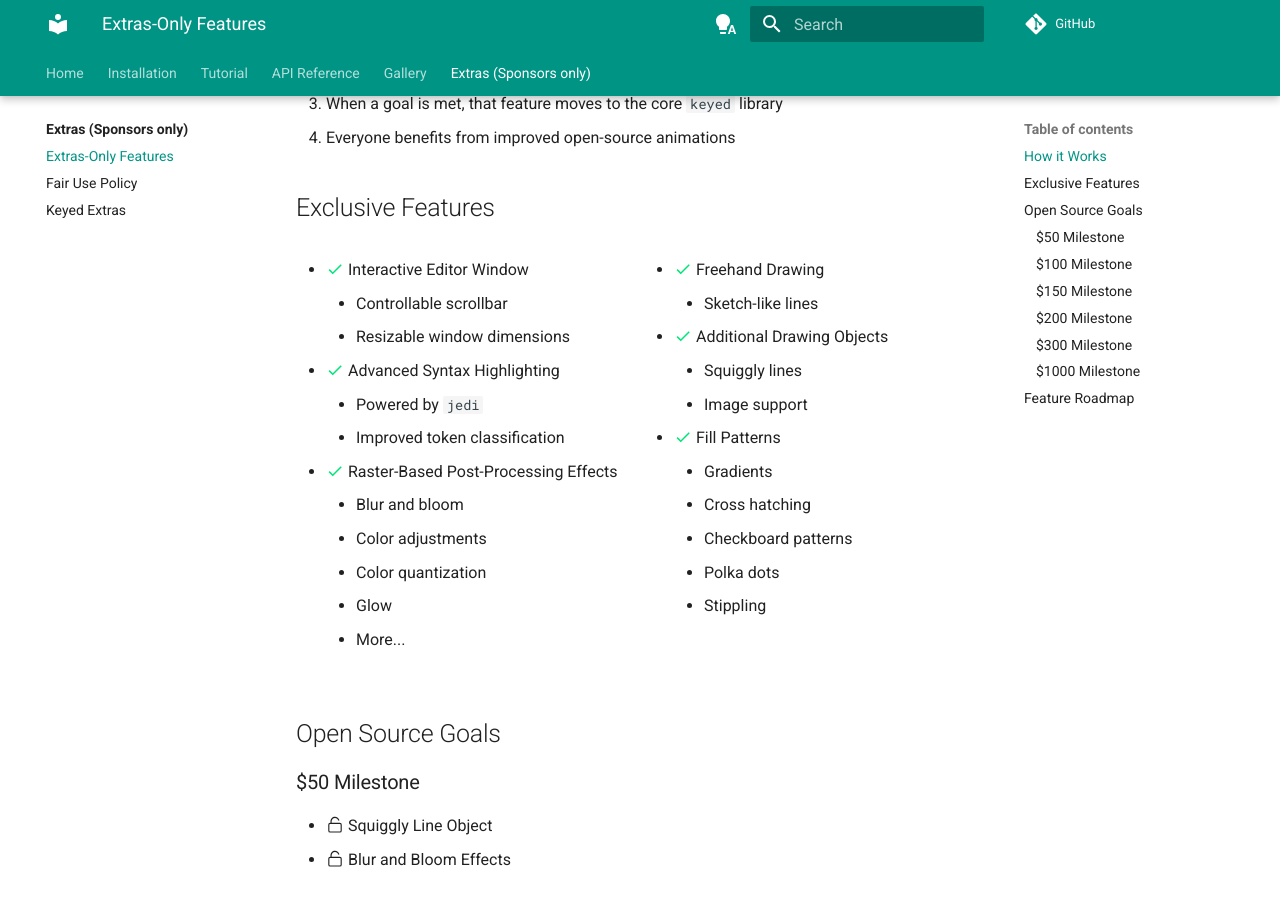
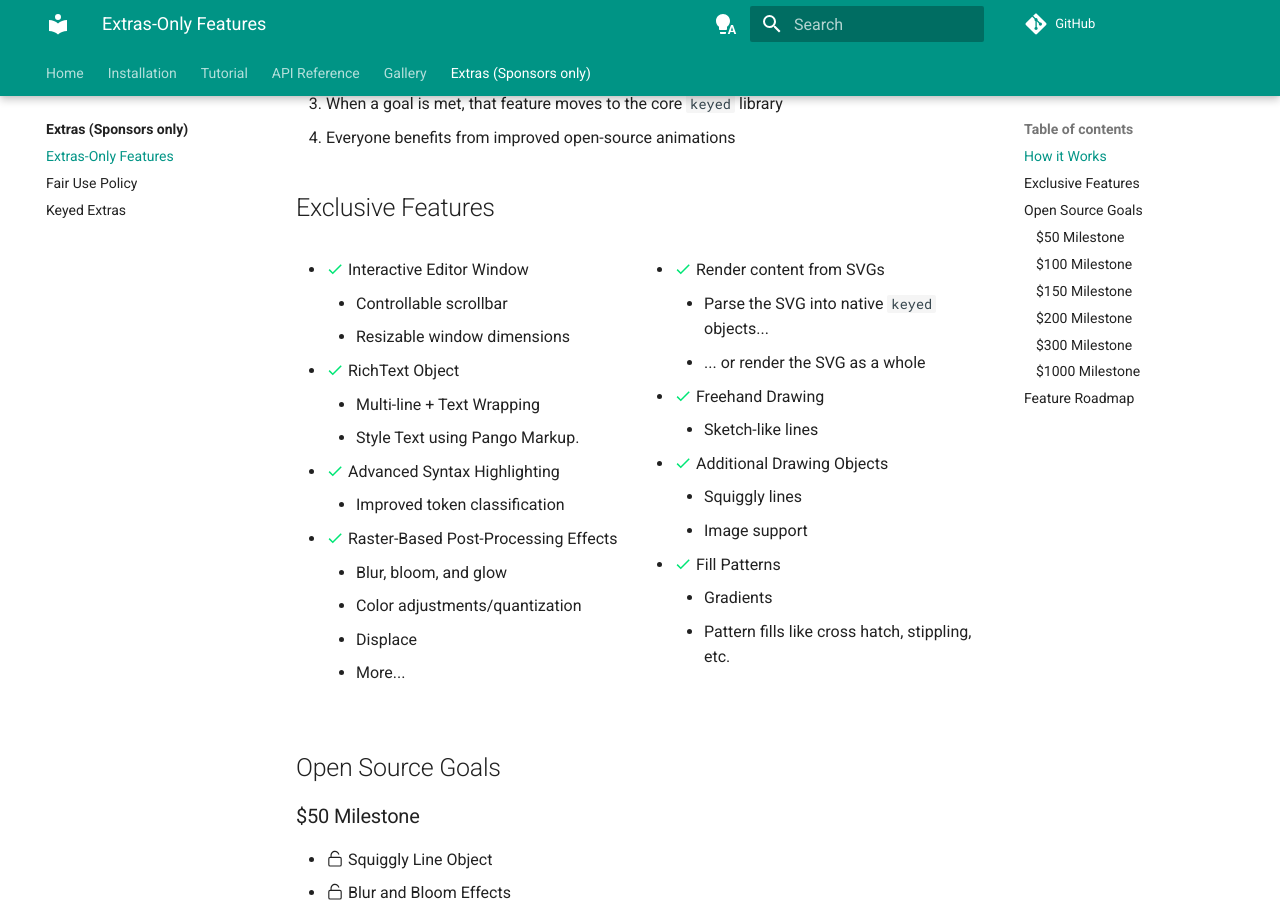
Before and after one commit to dougmercer/keyed, an MkDocs documentation site: the page built from docs/extras/goals.md, in a window 1280 px wide and 900 px high, scrolled down 445 px. Built offline with MkDocs 1.6.1 and Material for MkDocs 9.7.7, drawn with Linux system fonts in a browser that asks for light colours; emoji names are drawn with the system emoji font; comment, search, counter and statistics services are not loaded.

Commit message:
Misc. docs fixes

```diff
--- a/docs/extras/goals.md
+++ b/docs/extras/goals.md
@@ -18,20 +18,23 @@ Keyed Extras follows a progressive Sponsorware model. Features start in Extras a
 - :material-check:{ .checked } Interactive Editor Window
     - Controllable scrollbar
     - Resizable window dimensions
+- :material-check:{ .checked } RichText Object
+    - Multi-line + Text Wrapping
+    - Style Text using Pango Markup.
 - :material-check:{ .checked } Advanced Syntax Highlighting
-    - Powered by `jedi`
     - Improved token classification
 - :material-check:{ .checked } Raster-Based Post-Processing Effects
-    - Blur and bloom
-    - Color adjustments
-    - Color quantization
-    - Glow
+    - Blur, bloom, and glow
+    - Color adjustments/quantization
+    - Displace
     - More...
 
 </div>
 
 <div class="feature-column" markdown>
-
+- :material-check:{ .checked } Render content from SVGs
+    - Parse the SVG into native `keyed` objects...
+    - ... or render the SVG as a whole
 - :material-check:{ .checked } Freehand Drawing
     - Sketch-like lines
 - :material-check:{ .checked } Additional Drawing Objects
@@ -39,10 +42,7 @@ Keyed Extras follows a progressive Sponsorware model. Features start in Extras a
     - Image support
 - :material-check:{ .checked } Fill Patterns
     - Gradients
-    - Cross hatching
-    - Checkboard patterns
-    - Polka dots
-    - Stippling
+    - Pattern fills like cross hatch, stippling, etc.
 
 </div>
 
--- a/mkdocs.yml
+++ b/mkdocs.yml
@@ -136,25 +136,26 @@ plugins:
       handlers:
         python:
           paths: [src]
-          import:
+          inventories:
           - https://dougmercer.github.io/signified/objects.inv
           docstring_style: google
           options:
-            show_root_heading: true
-            show_if_no_docstring: true
-            inherited_members: true
-            members_order: source
-            separate_signature: true
-            filters:
-            - '!^_'
-            merge_init_into_class: true
-            signature_crossrefs: true
-            show_symbol_type_heading: true
-            show_symbol_type_toc: true
-            rendering:
-              show_source: false
-            selection:
-              docstring_style: google
+            extra:
+              show_root_heading: true
+              show_if_no_docstring: true
+              inherited_members: true
+              members_order: source
+              separate_signature: true
+              filters:
+              - '!^_'
+              merge_init_into_class: true
+              signature_crossrefs: true
+              show_symbol_type_heading: true
+              show_symbol_type_toc: true
+              rendering:
+                show_source: false
+              selection:
+                docstring_style: google
   - autorefs
 
 extra_css:
```
Also changed, not shown: docs/extras/index.md (+3 -1 lines).
